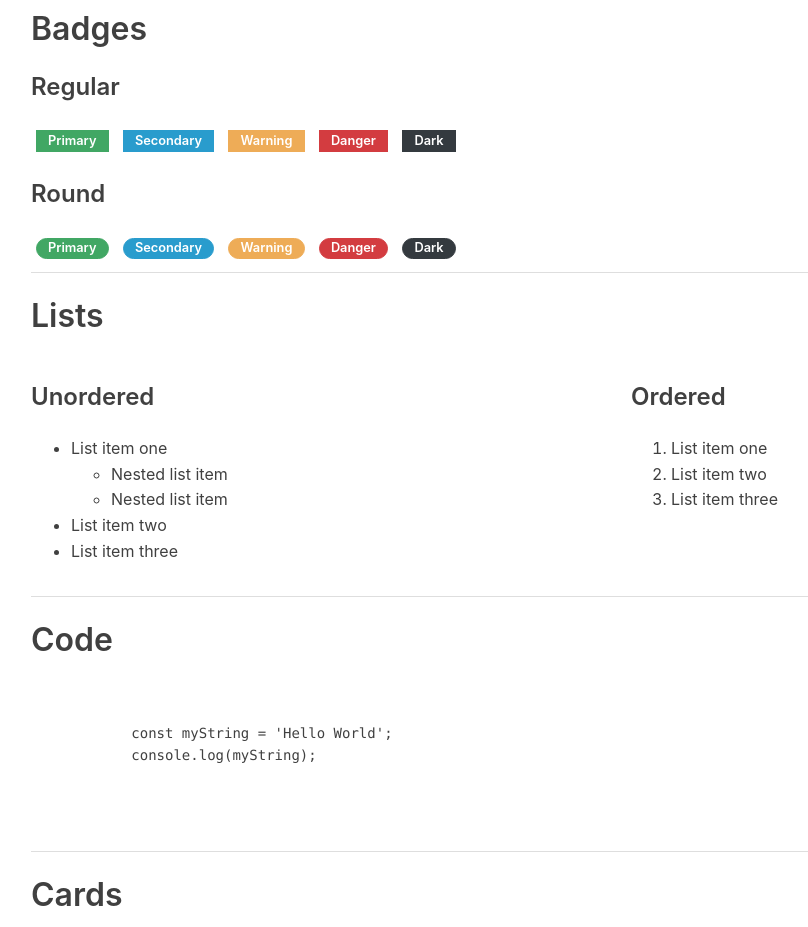
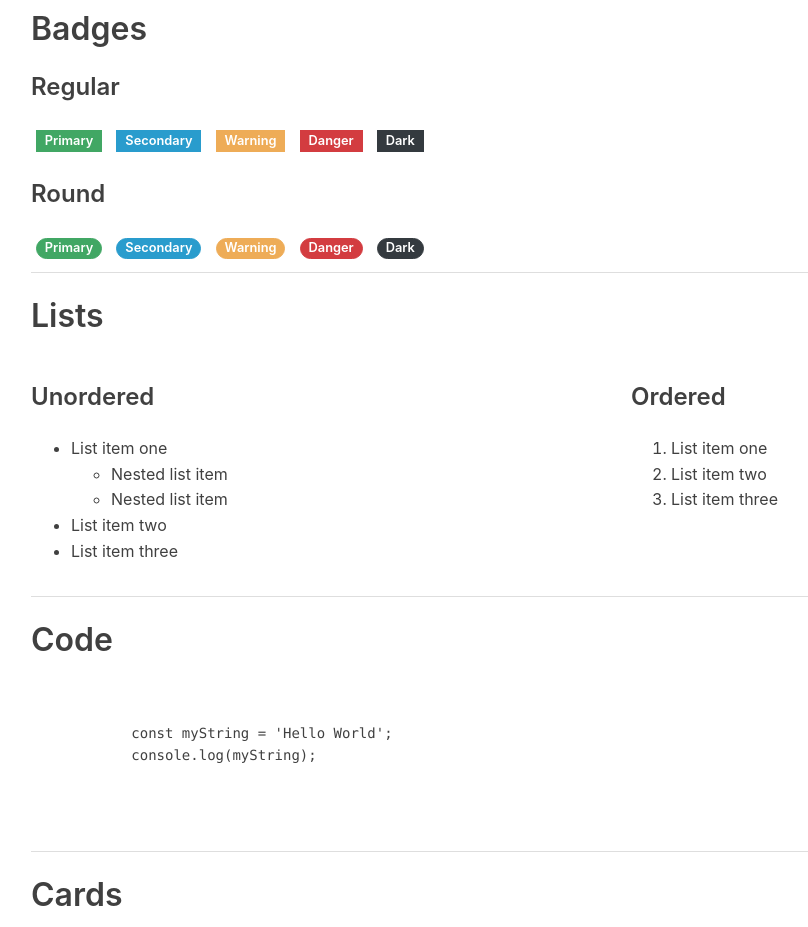
Before and after one commit to nplayfair/np_css, a website: page demo/index.html in a window 1280 px wide. Shown: the part 1200-2127 px from the top of the page, without its empty margins (25-833 px from the left). Drawn offline with nearby package versions, Linux system fonts and the light colour scheme; files that its build step writes are made by us from their sources.

Commit message:
Less padding on badges

```diff
--- a/src/scss/components/_buttons.scss
+++ b/src/scss/components/_buttons.scss
@@ -38,7 +38,7 @@
   display: inline-block;
   font-size: 0.8rem;
   font-weight: 600;
-  padding: 0.2rem 0.7rem;
+  padding: 0.2rem 0.5rem;
   text-align: center;
   margin: 0.3rem;
   border-radius: 0;
```
